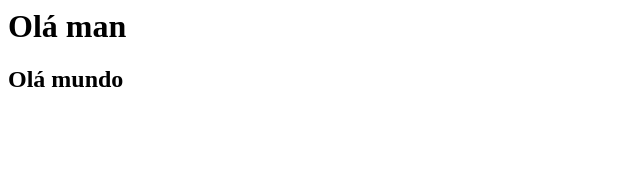
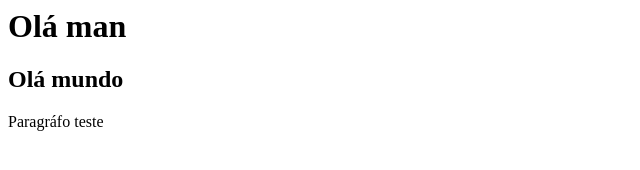
Before and after one commit to edmundo9898/TesteGitSujeito, a plain HTML site: page index.html in a window 1280 px wide. Shown: the whole page, without its empty margins (0-640 px from the left). Drawn offline with Linux system fonts and the light colour scheme.

Commit message:
Adicionando Mais  Informação

```diff
--- a/index.html
+++ b/index.html
@@ -1,2 +1,3 @@
 <h1>Olá man</h1>
 <h2>Olá mundo</h2>
+<p>Paragráfo teste</p>
```
Also changed, not shown: nome.txt, testando.txt (added).
